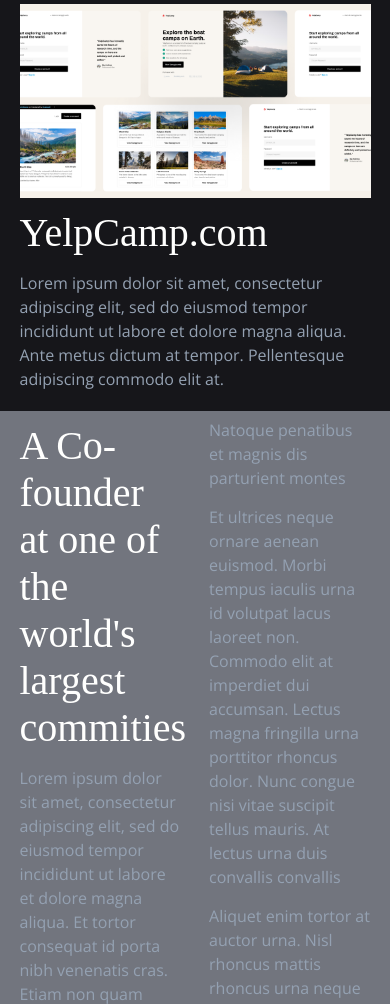
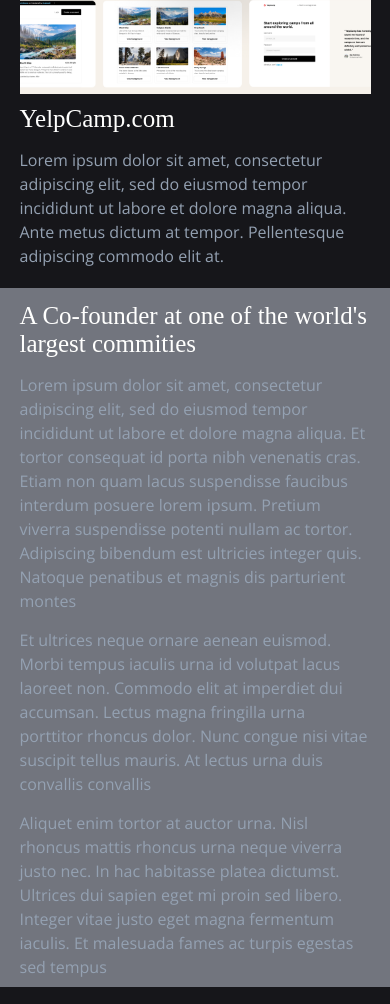
Before and after one commit to mohan13/portfolio, a plain HTML site: page index.html in a window 390 px wide. Shown: the part 824-1828 px from the top of the page. Drawn offline with nearby package versions, Linux system fonts and the light colour scheme.

Commit message:
Update media.css

```diff
--- a/style/media.css
+++ b/style/media.css
@@ -78,6 +78,12 @@
         width: 250px;
         border: solid 2px #ffd803;
     }
+    .experiance{
+        gap:8%;
+        columns: 1;
+        padding: 2% 5%;
+        margin:5% 0;
+    }
 }
 @media screen and (max-width:480px){
     .sponser{
@@ -105,4 +111,7 @@
         padding-left: 5%;
         border: solid 2px #ffd803;
     }
+    .title{
+        font-size: 25px;
+    }
 }
```
